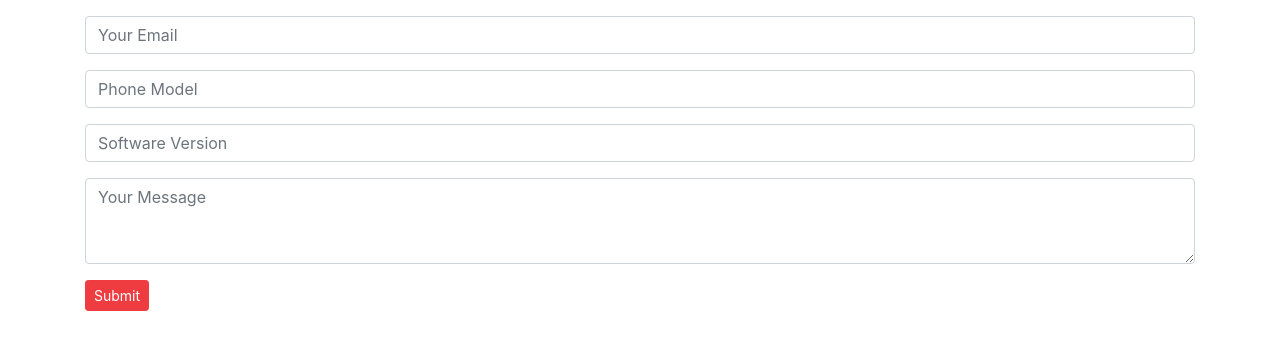
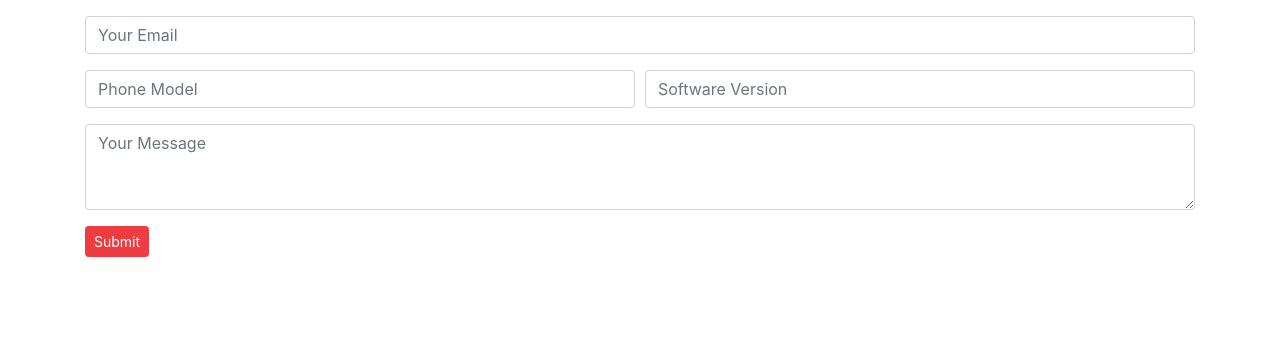
Before and after one commit to muratcem95/still57games, a website: page views/contactUs.html in a window 1280 px wide. Shown: the part 134-484 px from the top of the page. Drawn offline with nearby package versions, Linux system fonts and the light colour scheme; no server answers.

Commit message:
minor fixes

```diff
--- a/views/contactUs.html
+++ b/views/contactUs.html
@@ -33,12 +33,18 @@
                         Please type your email.
                     </div>
                 </div>
+                <div class="form-row">
+                    <div class="col">
                         <div class="form-group">
                             <input type="text" name="phone_model" class="form-control" id="phone_model" placeholder="Phone Model">
                         </div>
+                    </div>
+                    <div class="col">
                         <div class="form-group">
                             <input type="text" name="software_version" class="form-control" id="software_version" placeholder="Software Version">
                         </div>
+                    </div>
+                </div>
                 <div class="form-group">
                     <textarea class="form-control" name="message" id="message" rows="3" placeholder="Your Message" required></textarea>
                     <div class="invalid-feedback">
--- a/views/contactUs.js
+++ b/views/contactUs.js
@@ -13,7 +13,7 @@ $("#submit").click(function() {
 
     if(email && message) {
         $(".fade").addClass("modal");
-        setTimeout(function(){location.href="../games"} , 5000);
+        setTimeout(function(){location.href="../contactUs"} , 5000);
     };
 });
 
```
